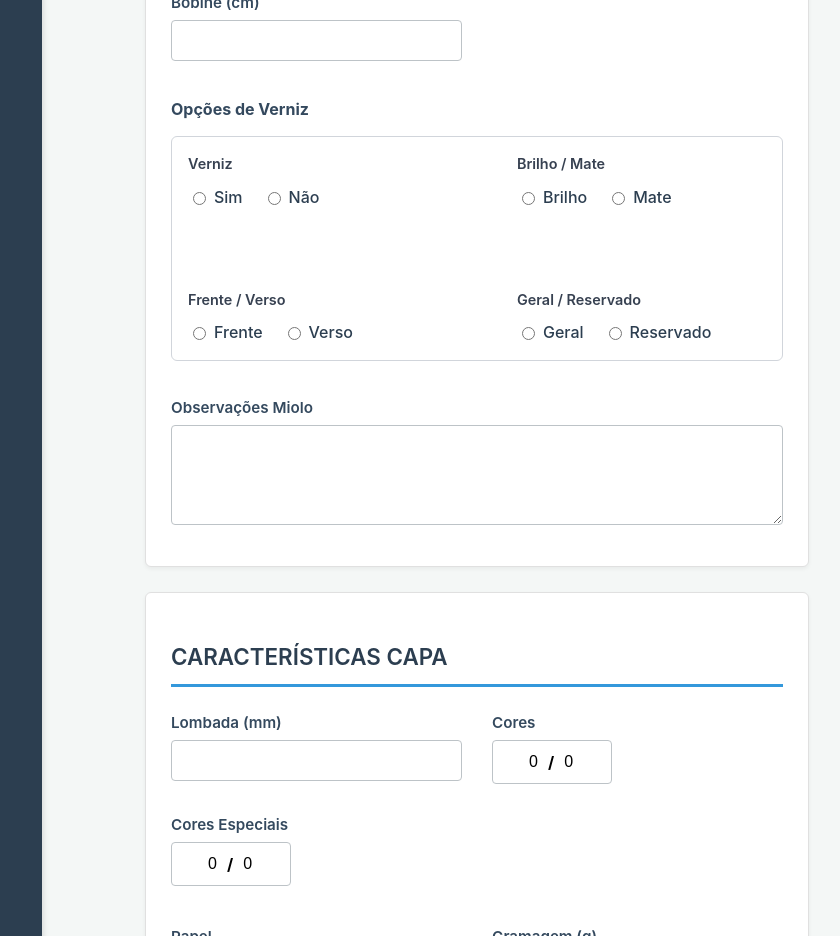
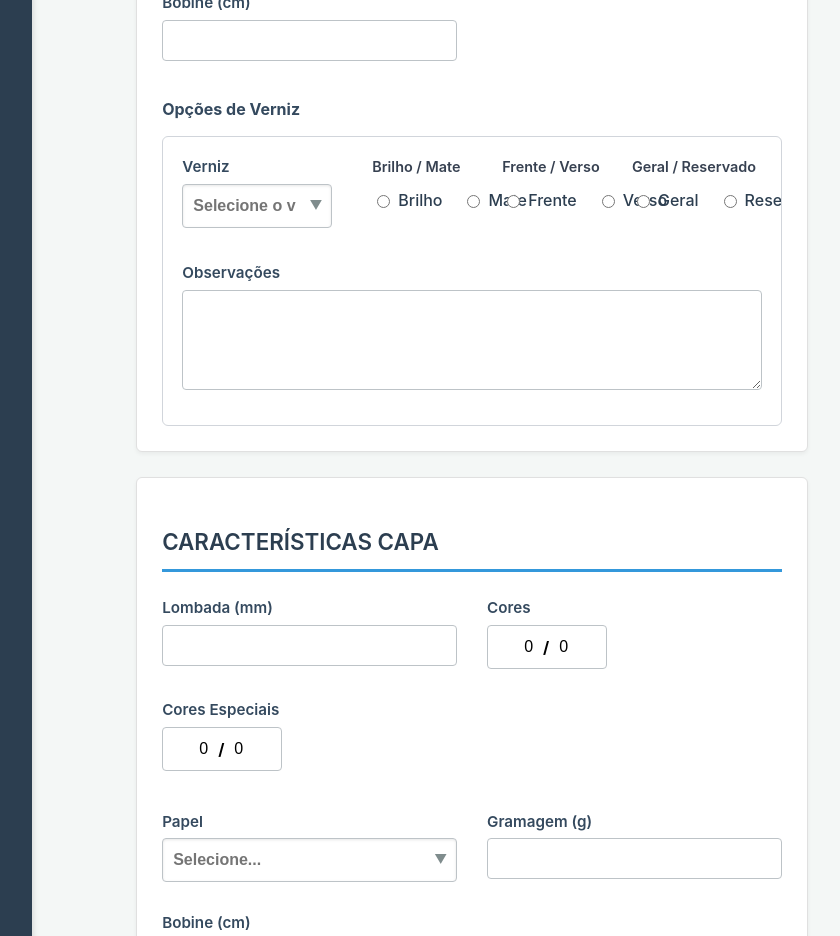
Before and after one commit to HelderOliveira77/crm-os-frontend, a React (Vite) app: page /dashboard/os/nova in a window 1280 px wide. Shown: the part 2200-3136 px from the top of the page, without its empty margins (368-1208 px from the left). Built offline with nearby package versions, Linux system fonts and the light colour scheme; sample sign-in values are in the browser's storage.

Commit message:
Atualizações Frontend 04022026 V3

```diff
--- a/src/pages/EditarOS.jsx
+++ b/src/pages/EditarOS.jsx
@@ -15,6 +15,8 @@ const MAQUINA_MAPPING = {
 };
 const ACABAMENTO_OPTIONS = ['AGRAFADO', 'APARADO', 'COLADO LOMBADA', 'CORTES RETOS', 'COSIDO', 'SEM ACABAMENTO', 'SERROTADO'];
 const PAPEL_OPTIONS = ['AUTOCOLANTES', 'CARTE LUMINA', 'COUCHE MATE', 'COUCHE BRILHO', 'COUCHE SILK', 'CREATOR STAR', 'CARTOLINA FOLDING', 'CARTOLINA (Verso cinza)', 'ENVIPRESS', 'EAGLE CREAM', 'HOLMEN VIEW', 'IOR', 'LWC', 'NEWSPRESS', 'NEWSPRINT', 'OFFSET', 'OPALE TELADO', 'PAPEL RECICLADO', 'UNO FINESS GLOSS', 'UNO PRIME GLOSS', 'UNO BRIGHT SATIN', 'UNO PRIME SATIN', 'UNO WEB WHITE GLOSS', 'UNO WEB WHITE BULKY', 'UPM ULTRA GLOSS', 'UPM COTE ', 'UPM EXO 72 C', 'UPM ULTRA H', 'UPM ULTRA SILK', 'UPM SMART', 'UPM BRIGHT 68 C', 'R4 GLOSS', 'R4 CHORUS GLOSS', 'RESPECTA GLOSS', 'RIVES DESIGN', 'TUFFCOTE'];
+const VERNIZ_OPTIONS = ['VERNIZ UV', 'VERNIZ OFFSET', 'PLÁSTICO'];
+
 
 // --- ESTILOS (IGUAIS AO NovaOS.jsx) ---
 const styles = {
@@ -124,8 +126,13 @@ export default function EditarOS() {
     const [loading, setLoading] = useState(false);
 
     // Listas de campos para validação (IGUAL NovaOS)
-    const camposEstritamenteNumericos = ['num_orc', 'num_pag', 'tiragem', 'cores_miolo_frente', 'cores_miolo_verso', 'cores_especiais_miolo_frente', 'cores_especiais_miolo_verso', 'miolo_gramas', 'cores_capa_frente', 'cores_capa_verso', 'cores_especiais_capa_frente', 'cores_especiais_capa_verso', 'capa_gramas', 'provas_cor', 'ozalide_digital', 'provas_konica', 'quantidade_chapas'];
+    const camposEstritamenteNumericos = [
+        'num_orc', 'num_pag', 'tiragem', 'cores_miolo_frente', 'cores_miolo_verso', 'cores_especiais_miolo_frente', 'cores_especiais_miolo_verso', 'miolo_gramas',
+        'cores_capa_frente', 'cores_capa_verso', 'cores_especiais_capa_frente', 'cores_especiais_capa_verso', 'capa_gramas',
+        'provas_cor', 'ozalide_digital', 'provas_konica', 'quantidade_chapas'
+    ];
     const camposDecimais = ['lombada', 'tempo_operador'];
+    const camposLineatura = ['lineatura_capa', 'lineatura_miolo']; // Nova lista
 
 
     if (user?.role === 'Viewer') {
@@ -152,6 +159,11 @@ export default function EditarOS() {
                 });
                 if (response.ok) {
                     const data = await response.json();
+                    // HIGIENIZAÇÃO DE ENTRADA: Converte nulls em strings vazias
+                    const sanitizedData = { ...data };
+                    Object.keys(sanitizedData).forEach(key => {
+                        if (sanitizedData[key] === null) sanitizedData[key] = '';
+                    });
                     setFormData(data);
                 }
             } catch (err) { console.error(err); }
@@ -170,15 +182,39 @@ export default function EditarOS() {
     const handleSubmit = async (e) => {
         e.preventDefault();
         setLoading(true);
+
+        // Criamos uma cópia para não mexer no estado da UI
+        const dataToSend = { ...formData };
+
+        // Percorremos os campos numéricos e convertemos "" em null
+        camposEstritamenteNumericos.forEach(campo => {
+            if (dataToSend[campo] === '') {
+                dataToSend[campo] = null;
+            }
+        });
+
         try {
             const response = await fetch(`http://localhost:3000/api/os/${id}`, {
                 method: 'PUT',
-                headers: { 'Content-Type': 'application/json', 'Authorization': `Bearer ${token}` },
-                body: JSON.stringify(formData),
+                headers: {
+                    'Content-Type': 'application/json',
+                    'Authorization': `Bearer ${token}`
+                },
+                body: JSON.stringify(dataToSend), // Enviamos o objeto tratado
             });
-            if (response.ok) { alert('OS Atualizada!'); navigate('/dashboard'); }
-        } catch (err) { alert('Erro na submissão'); }
-        finally { setLoading(false); }
+
+            if (response.ok) {
+                alert('OS Atualizada!');
+                navigate('/dashboard');
+            } else {
+                const errorData = await response.json();
+                alert(`Erro ao guardar: ${errorData.message || 'Verifique os dados'}`);
+            }
+        } catch (err) {
+            alert('Erro na submissão');
+        } finally {
+            setLoading(false);
+        }
     };
 
     if (!formData) return <div style={{ padding: '50px', textAlign: 'center' }}>A carregar dados da Ordem de Serviço...</div>;
@@ -338,7 +374,7 @@ export default function EditarOS() {
                     </SubGrid>
                     <SubGrid_2 title="Opções de Verniz">
                         <div style={{ border: '1px solid #d1d5db', borderRadius: '6px', padding: '1rem', backgroundColor: '#fff', display: 'grid', gridTemplateColumns: 'repeat(auto-fit, minmax(180px, 1fr))', gap: '5rem', gridColumn: '1/-1' }}>
-                            <FormRadioGroup_2 label="Verniz" name="verniz_miolo" value={formData.verniz_miolo} onChange={handleChange} options={['Sim', 'Não']} />
+                             <CustomSelect label="Verniz" name="verniz_miolo" value={formData.verniz_miolo} onChange={handleChange} options={VERNIZ_OPTIONS} />
                             <FormRadioGroup_2 label="Brilho / Mate" name="verniz_miolo_brilho_mate" value={formData.verniz_miolo_brilho_mate} onChange={handleChange} options={['Brilho', 'Mate']} />
                             <FormRadioGroup_2 label="Frente / Verso" name="verniz_miolo_f_v" value={formData.verniz_miolo_f_v} onChange={handleChange} options={['Frente', 'Verso']} />
                             <FormRadioGroup_2 label="Geral / Reservado" name="verniz_miolo_geral_reservado" value={formData.verniz_miolo_geral_reservado} onChange={handleChange} options={['Geral', 'Reservado']} />
--- a/src/pages/NovaOS.jsx
+++ b/src/pages/NovaOS.jsx
@@ -32,6 +32,7 @@ const PAPEL_OPTIONS = ['AUTOCOLANTES', 'CARTE LUMINA', 'COUCHE MATE', 'COUCHE BR
     'UNO FINESS GLOSS', 'UNO PRIME GLOSS', 'UNO BRIGHT SATIN', 'UNO PRIME SATIN', 'UNO WEB WHITE GLOSS', 'UNO WEB WHITE BULKY', 'UPM ULTRA GLOSS', 'UPM COTE ', 'UPM EXO 72 C',
     'UPM ULTRA H', 'UPM ULTRA SILK', 'UPM SMART', 'UPM BRIGHT 68 C', 'R4 GLOSS', 'R4 CHORUS GLOSS',
     'RESPECTA GLOSS', 'RIVES DESIGN', 'TUFFCOTE'];
+const VERNIZ_OPTIONS = ['VERNIZ UV', 'VERNIZ OFFSET', 'PLÁSTICO'];
 
 
 const INITIAL_OS_NUMBER = 1000;
@@ -551,6 +552,7 @@ const FormRadioGroup_2 = ({ label, name, value, onChange, options, required = fa
             flexDirection: 'column',
             justifyContent: 'flex-start',
             padding: '0 0px', // Pequeno padding interno para o conteúdo
+            // flexWrap: 'wrap'
         }}>
 
             {/* RÓTULO: Altura MINIMA, mas sem minHeight fixo */}
@@ -650,7 +652,7 @@ export default function NovaOS() {
         verniz_miolo_f_v: '',
         verniz_miolo_geral_reservado: '',
         tipo_acabamento_miolo: '',
-        observacoes_miolo: '',
+        observacoes_verniz_miolo: '',
         cores_capa_frente: '0',
         cores_capa_verso: '0',
         cores_especial_capa_frente: '0',
@@ -786,6 +788,11 @@ export default function NovaOS() {
                 dataToSend[campo] = Number(dataToSend[campo]);
             }
         });
+
+        // NOVO: Tratamento para a data de receção
+        if (!dataToSend.data_recep || dataToSend.data_recep === '') {
+            dataToSend.data_recep = null;
+        }
 
         try {
             const response = await fetch(API_URL, {
@@ -1128,55 +1135,58 @@ export default function NovaOS() {
                     <SubGrid_2 title="Opções de Verniz">
                         {/* <-- Caixa que envolve os grupos --> */}
                         <div style={{
-                            border: '1px solid #d1d5db',
-                            borderRadius: '6px',
-                            padding: '1rem',                // 16 px → 1rem, mantém consistência
-                            backgroundColor: '#fff',
-                            //boxShadow: '0 1px 3px rgba(0,0,0,0.08)',
-                            marginBottom: '1.0rem',        // espaçamento inferior da caixa
-                            display: 'grid',
-                            gridTemplateColumns: 'repeat(auto-fit, minmax(180px, 1fr))',
-                            gap: '5rem',
-                            //marginRight: 'auto',   // empurra o bloco para a esquerda
-                            marginLeft: 0,         // garante que não haja margem à esquerda
+                         border: '1px solid #d1d5db',
+                         borderRadius: '6px',
+                         padding: '1.2rem',
+                         backgroundColor: '#fff',
+                         display: 'grid',
+                         /* Col 1: 150px (Verniz)
+                            Col 2: 40px (Espaço de afastamento)
+                            Restantes: Dividem o espaço, permitindo encolher (minmax 0)
+                         */
+                         gridTemplateColumns: '150px 40px repeat(3, minmax(0, 1fr))',
+                         rowGap: '1rem',
+                         alignItems: 'start',
+                         width: '100%',
+                         boxSizing: 'border-box',
+                         overflow: 'hidden' // Segurança contra transbordos inesperados
                         }}  >
                             {/* Grupo 1 */}
-                            <div className="optionItem">
-                                <FormRadioGroup_2
+                            <div style={{ minWidth: '0' }}>
+                                <CustomSelect
                                     label="Verniz"
                                     name="verniz_miolo"
                                     value={formData.verniz_miolo}
                                     onChange={handleChange}
-                                    options={['Sim', 'Não']}
-                                    spacing={20}
+                                    options={VERNIZ_OPTIONS}
+                                    placeholder="Selecione o verniz..."
+                                    canCreate={true}
                                 />
                             </div>
-
+                            {/* ESPAÇADOR */}
+                            <div style={{ width: '40px' }} />
                             {/* Grupo 2 */}
-                            <div className="optionItem">
+                            <div className="optionItem" style={{ minWidth: '0' }}>
                                 <FormRadioGroup_2
                                     label="Brilho / Mate"
                                     name="verniz_miolo_brilho_mate"
                                     value={formData.verniz_miolo_brilho_mate}
                                     onChange={handleChange}
                                     options={['Brilho', 'Mate']}
-                                    spacing={20}
-                                />
+                                    spacing={20} />
                             </div>
                             {/* Grupo 3 */}
-                            <div className="optionItem">
+                            <div className="optionItem" style={{ minWidth: '0' }}>
                                 <FormRadioGroup_2
                                     label="Frente / Verso"
                                     name="verniz_miolo_f_v"
                                     value={formData.verniz_miolo_f_v}
                                     onChange={handleChange}
                                     options={['Frente', 'Verso']}
-                                    spacing={20}
-                                />
+                                    spacing={20} />
                             </div>
-
                             {/* Grupo 4 */}
-                            <div className="optionItem">
+                            <div className="optionItem" style={{ minWidth: '0' }}>
                                 <FormRadioGroup_2
                                     label="Geral / Reservado"
                                     name="verniz_miolo_geral_reservado"
@@ -1186,9 +1196,12 @@ export default function NovaOS() {
                                     spacing={20}
                                 />
                             </div>
+                            <div style={{ gridColumn: '1 / -1', width: '100%', marginTop: '0.5rem' }}>
+                                <FormInput label="Observações" name="observacoes_verniz_miolo" value={formData.observacoes_verniz_miolo} onChange={handleChange} isTextArea fullWidth type="text" />
+                            </div>
                         </div>
                     </SubGrid_2>
-                    <FormInput label="Observações Miolo" name="observacoes_miolo" value={formData.observacoes_miolo} onChange={handleChange} isTextArea fullWidth type="text" />
+                    {/* <FormInput label="Observações Miolo" name="observacoes_miolo" value={formData.observacoes_miolo} onChange={handleChange} isTextArea fullWidth type="text" /> */}
                 </Section>
                 {/* 4. CARACTERÍSTICAS CAPA */}
                 <Section title="CARACTERÍSTICAS CAPA" layoutType="two-fixed">
--- a/src/pages/VisualizarOS.jsx
+++ b/src/pages/VisualizarOS.jsx
@@ -192,15 +192,15 @@ export default function VisualizarOS() {
                             <ViewField label="Gramagem (g)" value={formData.miolo_gramas} />
                             <ViewField label="Bobine (cm)" value={formData.bobine_miolo} />
                         </SubGrid>
-                        <div style={{ gridColumn: '1 / -1', border: '1px solid #d1d5db', borderRadius: '6px', padding: '1.2rem', display: 'grid', gridTemplateColumns: 'repeat(auto-fit, minmax(180px, 1fr))', gap: '2rem', backgroundColor: '#fff' }}>
-                            <RadioDisplay label="Verniz" value={formData.verniz_miolo} options={['Sim', 'Não']} />
+                        <div style={{ gridColumn: '1 / -1', border: '1px solid #d1d5db', borderRadius: '6px', padding: '1.2rem', display: 'grid', gridTemplateColumns: 'repeat(4, 1fr)', gap: '2rem', backgroundColor: '#fff' }}>
+                            <ViewField label="Verniz" value={formData.verniz_miolo} />
                             <RadioDisplay label="Brilho / Mate" value={formData.verniz_miolo_brilho_mate} options={['Brilho', 'Mate']} />
                             <RadioDisplay label="Frente / Verso" value={formData.verniz_miolo_f_v} options={['Frente', 'Verso']} />
                             <RadioDisplay label="Geral / Reservado" value={formData.verniz_miolo_geral_reservado} options={['Geral', 'Reservado']} />
+                            <ViewField label="Observações Verniz" value={formData.observacoes_verniz_miolo} isTextArea fullWidth />
                         </div>
-                        <ViewField label="Observações Miolo" value={formData.observacoes_miolo} isTextArea fullWidth />
+
                     </Section>
-
                     {/* 4. CARACTERÍSTICAS CAPA */}
                     <Section title="CARACTERÍSTICAS CAPA">
                         <SubGrid>
@@ -275,7 +275,9 @@ export default function VisualizarOS() {
                 }}>
                     {formData.desc_trab}
                 </span>
-                <span className="data-field" style={{ top: '53mm', left: '80mm' }}>{formData.lineatura}</span>
+                <span className="data-field" style={{ top: '53mm', left: '80mm' }}>{formData.lineatura_capa}</span>
+                <span className="data-field" style={{ top: '53mm', left: '80mm' }}>{formData.lineatura_miolo}</span>
+
                 <span className="data-field" style={{ top: '65mm', left: '32mm' }}>
                     {/* Cores Capa na Guia */}
                     {`${formData.cores_capa_frente || 0} / ${formData.cores_capa_verso || 0}`}
```
Lines whose indentation alone changed are shown as unchanged.
